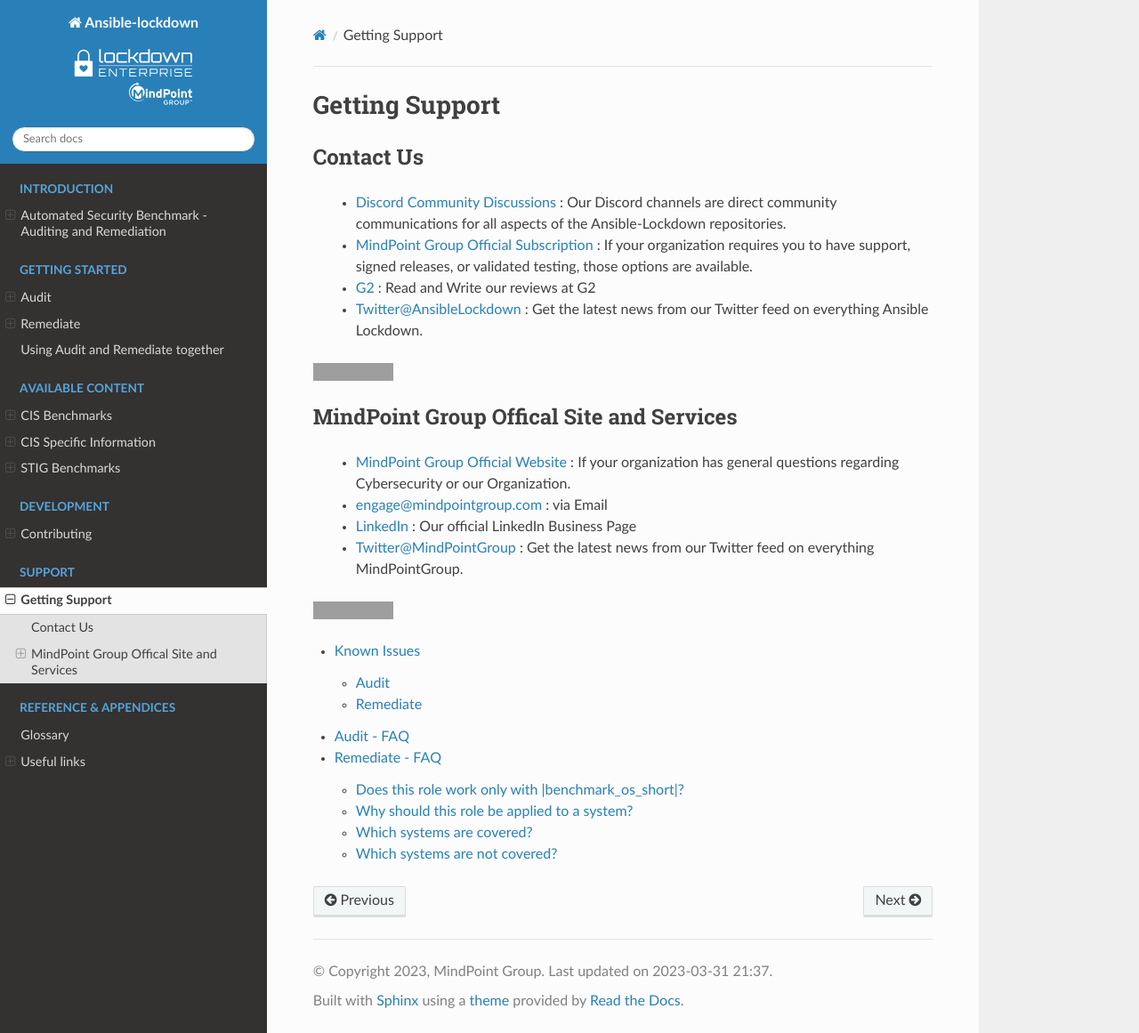
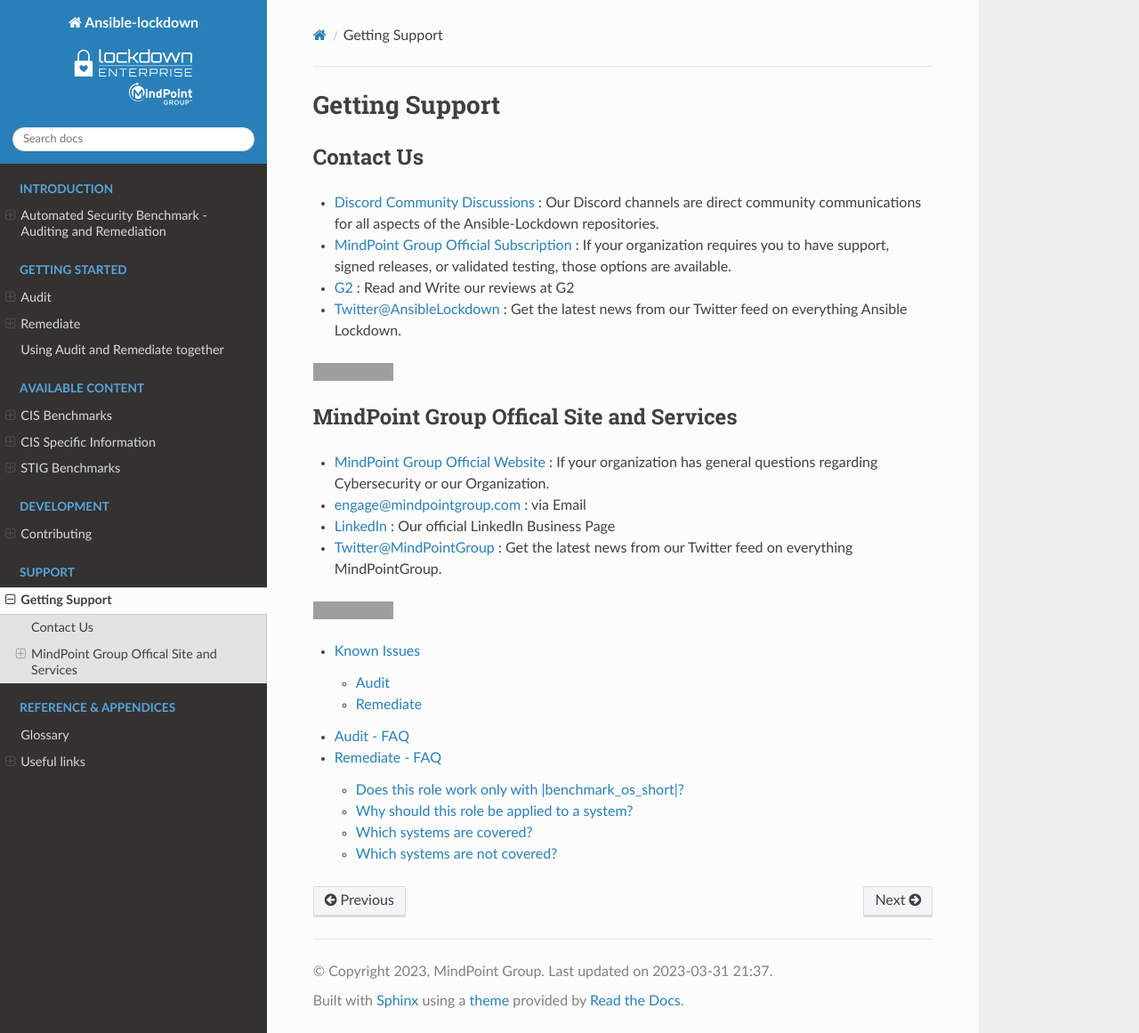
Before and after one commit to ansible-lockdown/MPG-AL-READTHEDOCS, a Sphinx documentation site: the page built from docs/source/support.rst, in a window 1280 px wide and 1161 px high. Shown: the whole window at 89% size. Built offline with Sphinx 7.4.7 and the Read the Docs theme 2.0.0, drawn with Linux system fonts in a browser that asks for light colours; pages that are not in the unit, such as notebooks, are missing from menus; grey boxes are pictures that could not be loaded.

```diff
--- a/docs/source/support.rst
+++ b/docs/source/support.rst
@@ -3,25 +3,25 @@ Getting Support
 
 Contact Us
 ^^^^^^^^^^
-  - `Discord Community Discussions <https://discord.io/ansible-lockdown>`_ : Our Discord channels are direct community communications for all aspects of the Ansible-Lockdown repositories.
+* `Discord Community Discussions <https://discord.io/ansible-lockdown>`_ : Our Discord channels are direct community communications for all aspects of the Ansible-Lockdown repositories.
 
-  - `MindPoint Group Official Subscription <https://www.lockdownenterprise.com/>`_ : If your organization requires you to have support, signed releases, or validated testing, those options are available.
+* `MindPoint Group Official Subscription <https://www.lockdownenterprise.com/>`_ : If your organization requires you to have support, signed releases, or validated testing, those options are available.
 
-  - `G2 <https://www.g2.com/products/ansible-lockdown/reviews>`_ : Read and Write our reviews at G2
+* `G2 <https://www.g2.com/products/ansible-lockdown/reviews>`_ : Read and Write our reviews at G2
 
-  - `Twitter@AnsibleLockdown <https://twitter.com/AnsibleLockdown>`_ : Get the latest news from our Twitter feed on everything Ansible Lockdown.
+* `Twitter@AnsibleLockdown <https://twitter.com/AnsibleLockdown>`_ : Get the latest news from our Twitter feed on everything Ansible Lockdown.
 .. image:: https://img.shields.io/twitter/url/https/twitter.com/AnsibleLockdown.svg?style=social&label=Follow%20%40AnsibleLockdown
   :target: https://twitter.com/AnsibleLockdown
 
 MindPoint Group Offical Site and Services
 ^^^^^^^^^^^^^^^^^^^^^^^^^^^^^^^^^^^^^^^^^
-  - `MindPoint Group Official Website <https://www.mindpointgroup.com/company/contact-us>`_ : If your organization has general questions regarding Cybersecurity or our Organization.
+* `MindPoint Group Official Website <https://www.mindpointgroup.com/company/contact-us>`_ : If your organization has general questions regarding Cybersecurity or our Organization.
 
-  - `engage@mindpointgroup.com <engage@mindpointgroup.com>`_ : via Email
+* `engage@mindpointgroup.com <engage@mindpointgroup.com>`_ : via Email
 
-  -  `LinkedIn <https://www.linkedin.com/company/mindpoint-group-llc/>`_ : Our official LinkedIn Business Page
+*  `LinkedIn <https://www.linkedin.com/company/mindpoint-group-llc/>`_ : Our official LinkedIn Business Page
 
-  - `Twitter@MindPointGroup <https://twitter.com/MindPointGroup>`_ : Get the latest news from our Twitter feed on everything MindPointGroup.
+* `Twitter@MindPointGroup <https://twitter.com/MindPointGroup>`_ : Get the latest news from our Twitter feed on everything MindPointGroup.
 .. image:: https://img.shields.io/twitter/url/https/twitter.com/MindPointGroup.svg?style=social&label=Follow%20%40MindPointGroup
   :target: https://twitter.com/MindPointGroup
 
```
